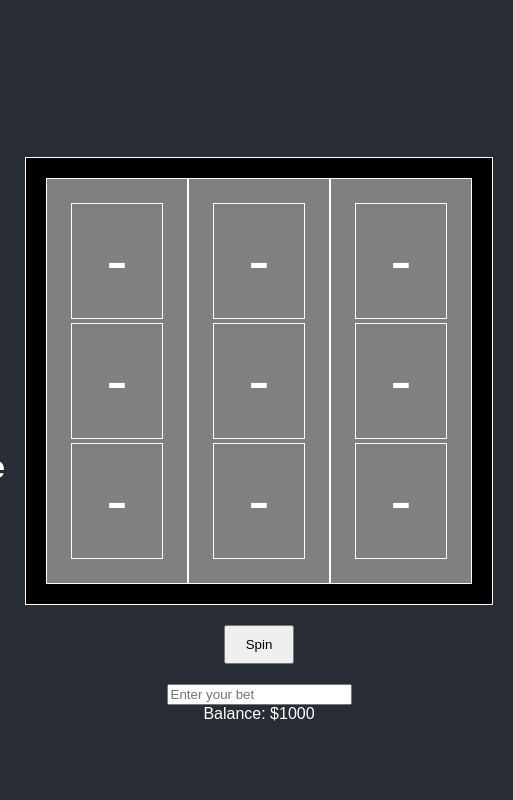
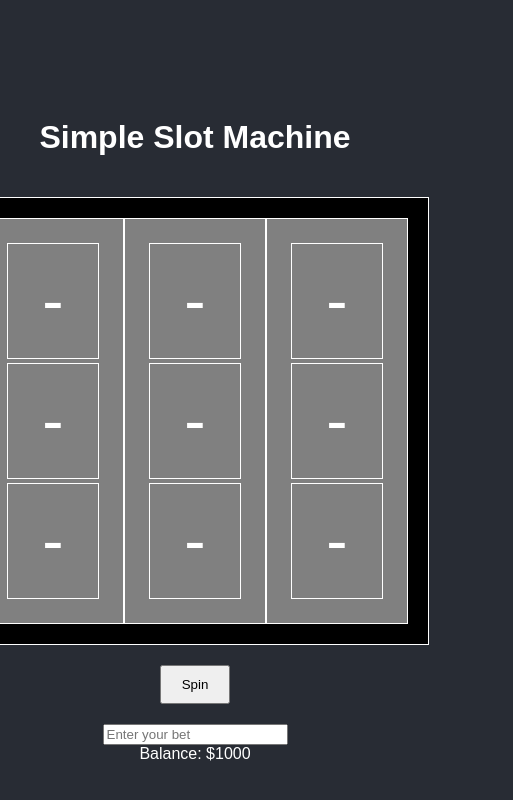
Before and after one commit to KnightIdeas/Slot_Machine, a plain HTML site: page web-version/index.html in a window 390 px wide. Shown: the whole page, 513 px wide, since content can reach past the window. Drawn offline with Linux system fonts and the light colour scheme.

Commit message:
Set to a column for better view on mobile

```diff
--- a/web-version/styles.css
+++ b/web-version/styles.css
@@ -1,6 +1,7 @@
 body {
     font-family: Arieal, sans-serif;
     display: flex;
+    flex-direction: column;
     justify-content: center;
     align-items: center;
     height: 100vh;
@@ -11,6 +12,14 @@ body {
 
 main {
     /* Styles for the main gain area */
+}
+
+header h1{
+    width: 100%;
+    display: flex;
+    justify-content: center;
+    align-items: center;
+    flex-direction: column;
 }
 
 #reels {
```
